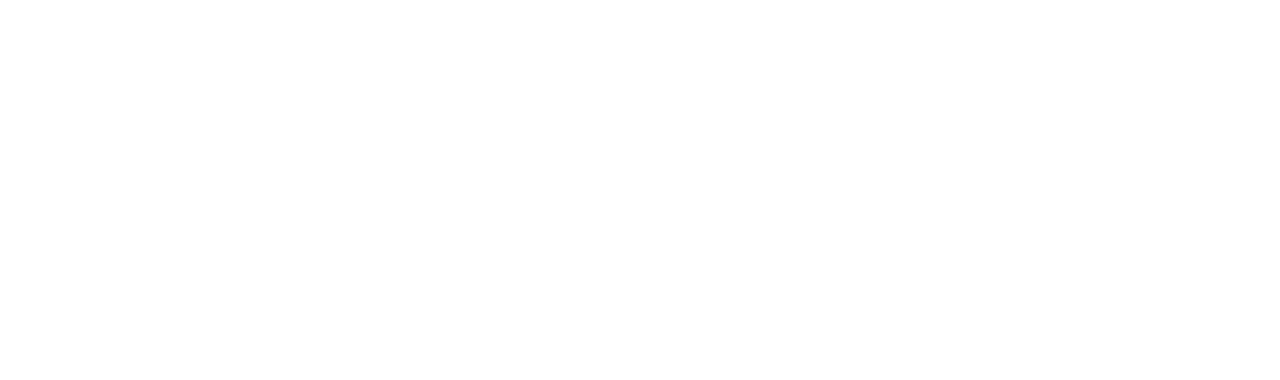
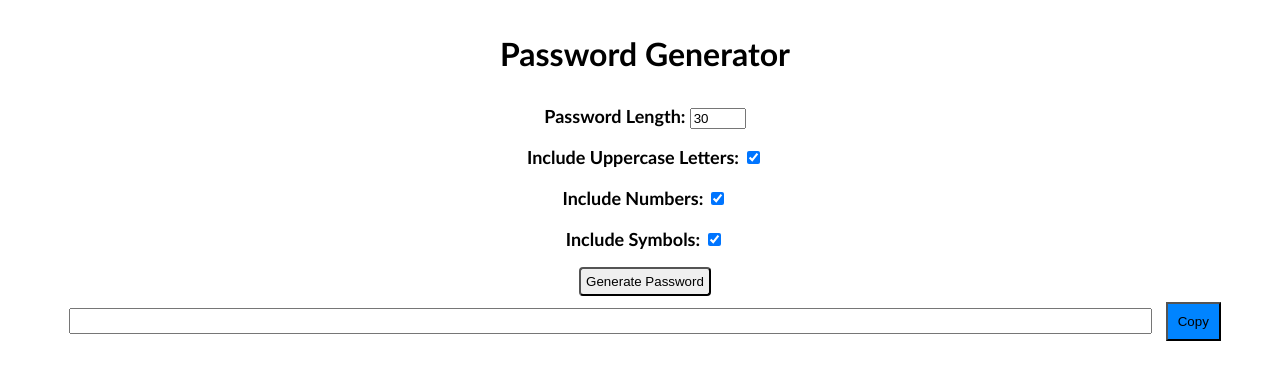
Before and after one commit to Natalija-Konovalova/Final-work, a plain HTML site: page Index.html in a window 1280 px wide. Drawn offline with Linux system fonts and the light colour scheme.

Commit message:
made css html configuration

```diff
--- a/Index.html
+++ b/Index.html
@@ -8,6 +8,19 @@
     <script defer src="Main.js"></script>
 </head>
 <body>
-
+    <form>
+        <h1>Password Generator</h1>
+        <label for="password_length">Password Length:</label>
+        <input type="number" id="password_length" min="4" max="25" value="30"><br>
+        <label for="uppercase">Include Uppercase Letters:</label>
+        <input type="checkbox" id="uppercase" checked /><br>
+        <label for="numbers">Include Numbers:</label>
+        <input type="checkbox" id="numbers" checked /><br>
+        <label for="symbols">Include Symbols:</label>
+        <input type="checkbox" id="symbols" checked /><br>
+        <button class="generate_password">Generate Password</button><br>
+        <input type="password" class="password_input">
+        <button class="copy_button">Copy</button>
+    </form>
 </body>
 </html>
--- a/Styles.css
+++ b/Styles.css
@@ -0,0 +1,34 @@
+html {
+    font-family: 'Trebuchet MS', 'Lucida Sans Unicode', 'Lucida Grande', 'Lucida Sans', Arial, sans-serif;
+    margin: 0 0;
+}
+form {
+    text-align: center;
+    width: 100%;
+    height: 600pxx;
+    line-height: 40px;
+    margin: 0 0;
+    padding: 5px;
+    left: 0;
+    top: 0;
+}
+
+form label {
+    font-size: large;
+    font-weight: 800;
+}
+
+.password_input {
+width: 85%;
+margin-right: 10px;
+height: 20px;
+}
+
+.copy_button {
+    background-color: rgb(0, 132, 255);
+    padding: 10px;
+}
+.generate_password {
+    padding:5px;
+    border-radius: 4px;
+}
```
